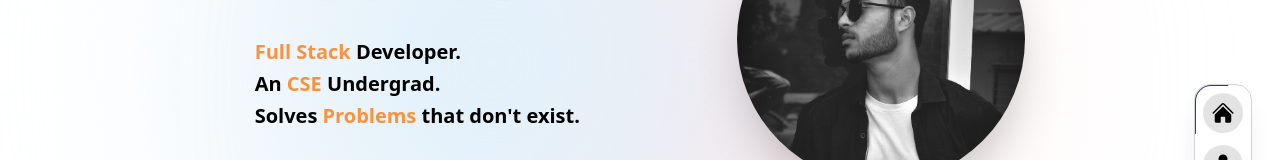
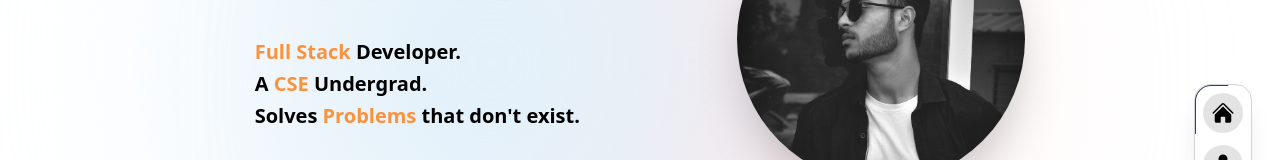
Before and after one commit to asutosh-147/portfolio, a Next.js app: page / in a window 1280 px wide. Shown: the part 209-369 px from the top of the page. Built offline with nearby package versions, Linux system fonts and the light colour scheme.

Commit message:
typo fixed

```diff
--- a/components/Landing.tsx
+++ b/components/Landing.tsx
@@ -98,7 +98,7 @@ function Landing() {
               Developer.
             </MotionDiv>
             <MotionDiv variants={itemVariant} className="font-semibold">
-              An{" "}
+              A{" "}
               <Highlight>
                 CSE
                 <Tooltip title="At VSSUT" position="left" />
```
